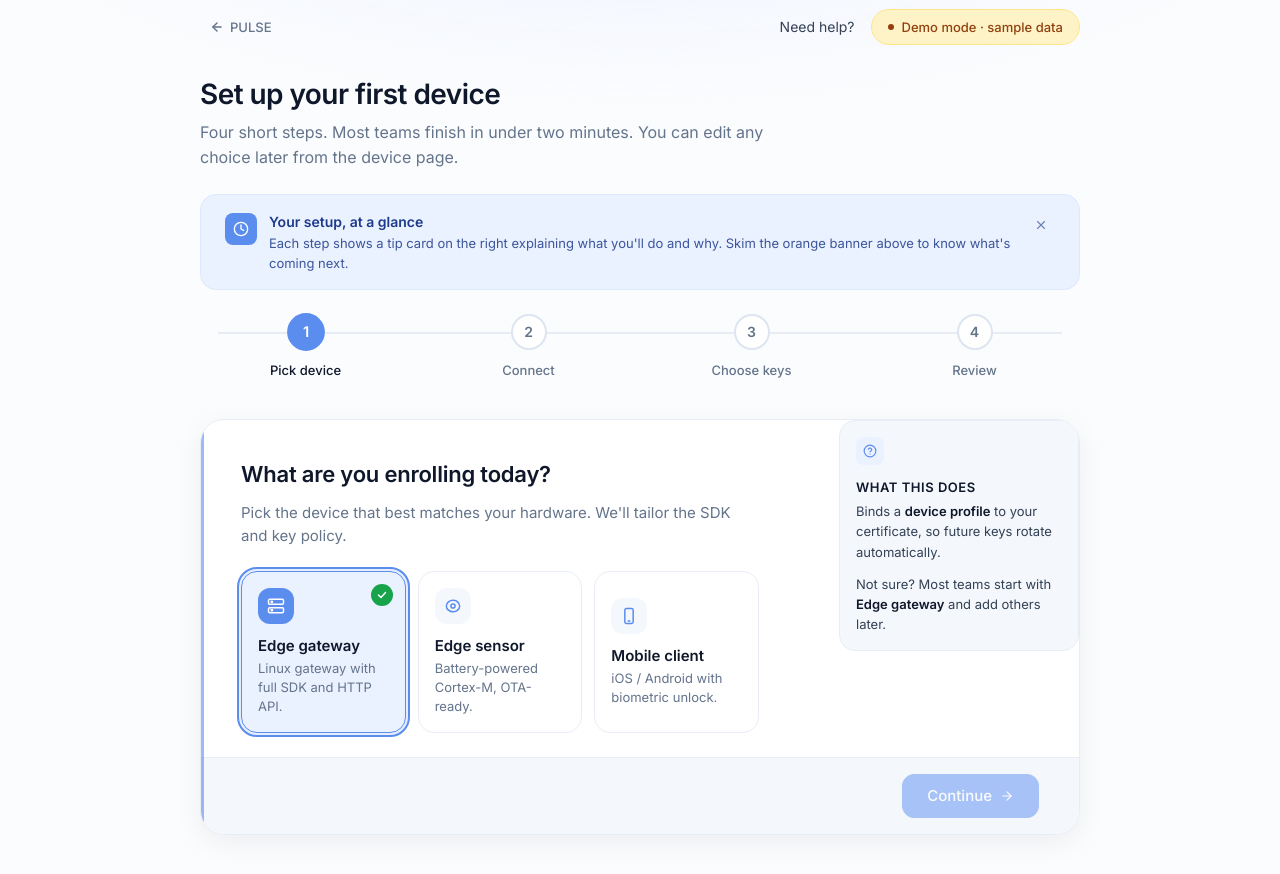
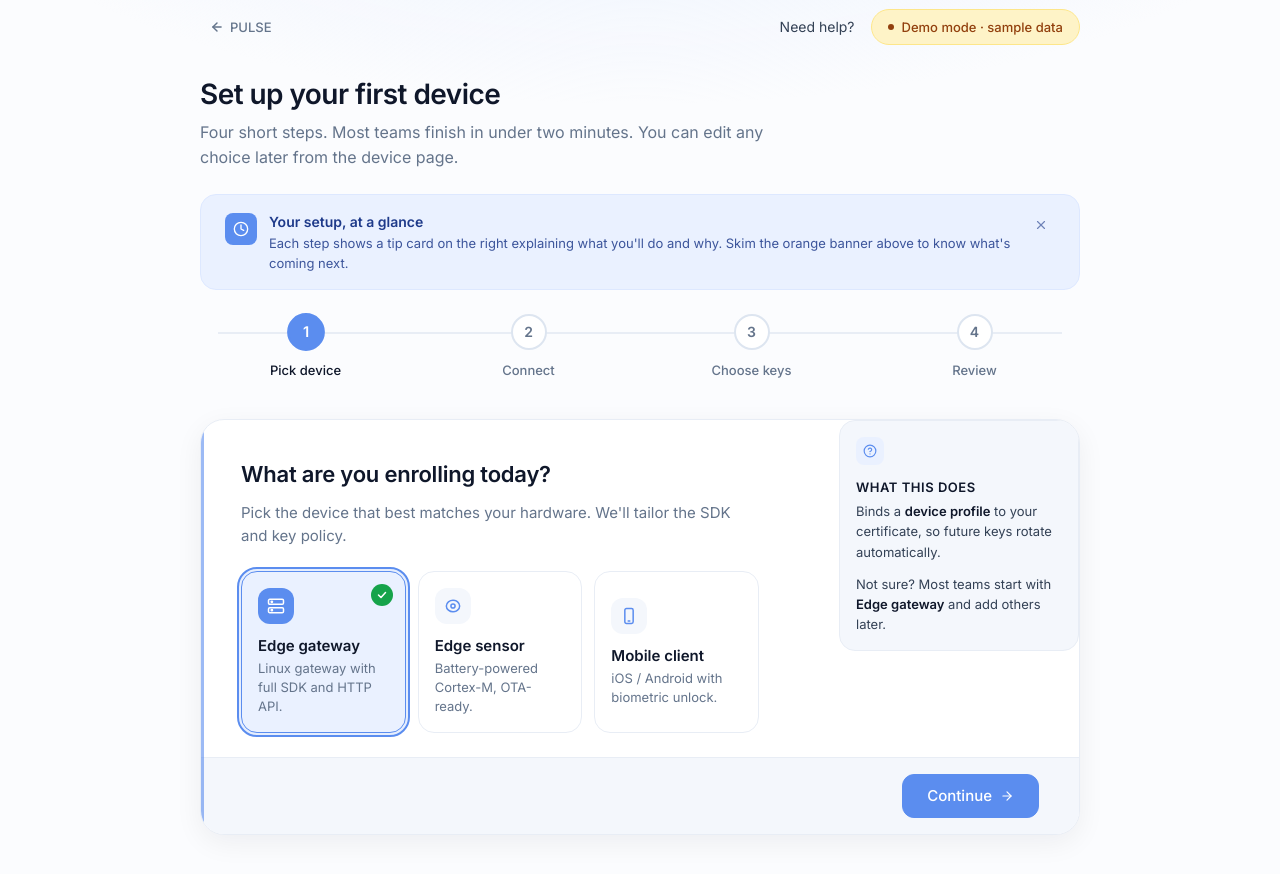
Before and after one commit to YUKINO0666/pulse-demo, a plain HTML site: page onboarding-wizard.html in a window 1280 px wide. Shown: the part 64-938 px from the top of the page. Drawn offline with Linux system fonts and the light colour scheme.

Commit message:
Fix step 1 Continue button — remove HTML disabled attribute
The button had `disabled` in HTML and relied on JS to remove it on boot
via applyValuesToInputs(). But any timing issue, stale localStorage state,
or JS error before that line would leave the button permanently greyed out
even though the choice card is selected.

Click handler already gates on `if (step === 1 && !state.device) return;`
so removing the HTML disabled is safe — clicking with no device just no-ops
without confusing the user with a "dead" button.

Co-Authored-By: Claude Code <noreply@anthropic.com>

```diff
--- a/onboarding-wizard.html
+++ b/onboarding-wizard.html
@@ -1219,7 +1219,7 @@
       <div class="footer" data-step-footer="1">
         <span></span>
         <div style="display:flex; gap:var(--s-3); align-items:center;">
-          <button type="button" class="btn btn-primary" data-action="next" disabled>
+          <button type="button" class="btn btn-primary" data-action="next">
             Continue
             <svg width="14" height="14" viewBox="0 0 24 24" fill="none" stroke="currentColor" stroke-width="2" stroke-linecap="round" stroke-linejoin="round" aria-hidden="true"><line x1="5" y1="12" x2="19" y2="12"/><polyline points="12 5 19 12 12 19"/></svg>
           </button>
```
